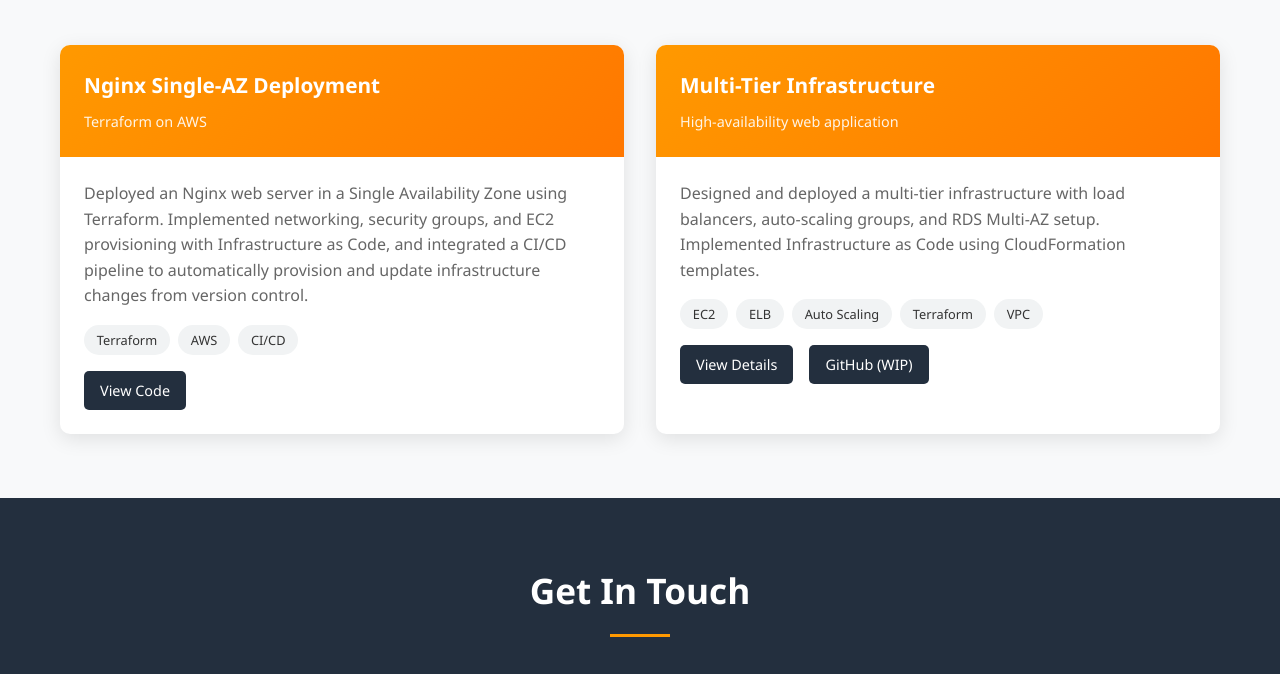
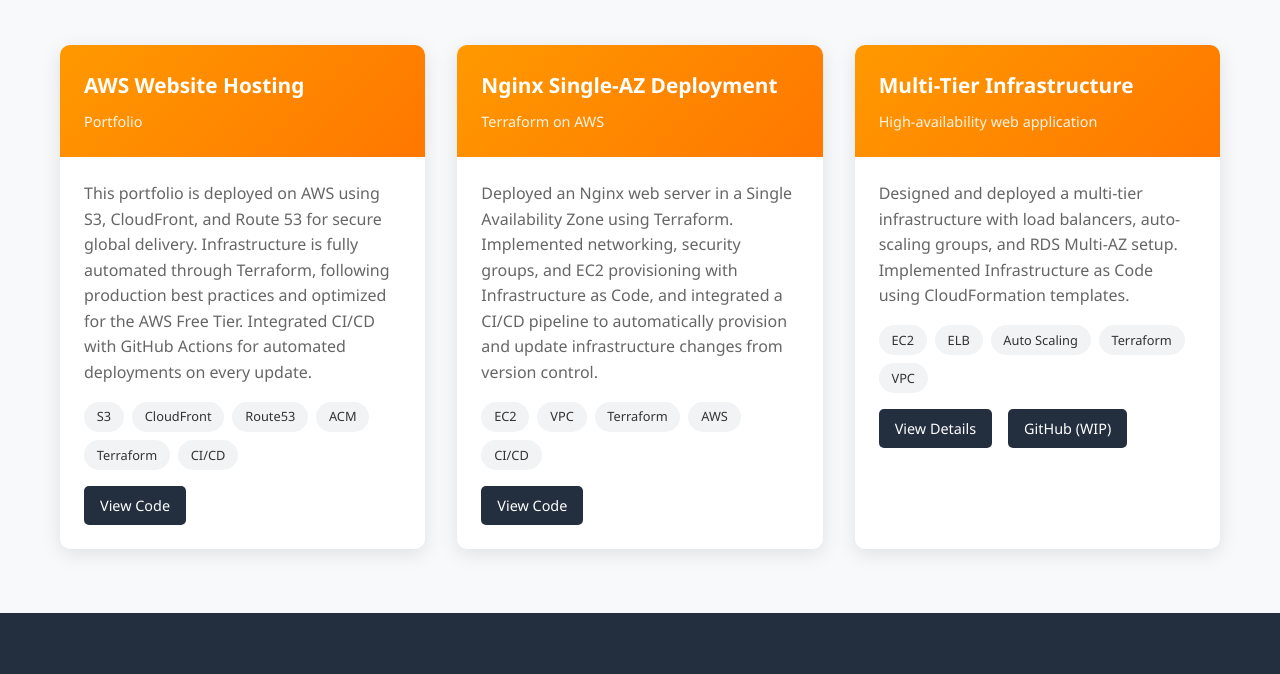
Before and after one commit to ggMat/Portfolio, a plain HTML site: page site/index.html in a window 1280 px wide. Shown: the part 725-1399 px from the top of the page. Drawn offline with Linux system fonts and the light colour scheme.

Commit message:
Add Web Hosting card on portfolio

```diff
--- a/site/index.html
+++ b/site/index.html
@@ -484,6 +484,33 @@
         <div class="container">
             <h2 class="section-title">Projects</h2>
             <div class="projects-grid">
+                <!-- Website Hosting Project -->
+                <div class="project-card fade-in">
+                    <div class="project-header">
+                        <h3 class="project-title">AWS Website Hosting</h3>
+                        <p class="project-subtitle">Portfolio</p>
+                    </div>
+                    <div class="project-content">
+                        <p class="project-description">
+                            This portfolio is deployed on AWS using S3, CloudFront, and Route 53 for secure global delivery.
+                            Infrastructure is fully automated through Terraform, following production best practices and optimized for the AWS Free Tier.
+                            Integrated CI/CD with GitHub Actions for automated deployments on every update.
+                        </p>
+                        <div class="tech-stack">
+                            <span class="tech-tag">S3</span>
+                            <span class="tech-tag">CloudFront</span>
+                            <span class="tech-tag">Route53</span>
+                            <span class="tech-tag">ACM</span>
+                            <span class="tech-tag">Terraform</span>
+                            <span class="tech-tag">CI/CD</span>
+                        </div>
+                        <div class="project-links">
+                            <a href="https://https://github.com/ggMat/Portfolio"
+                            target="_blank"
+                            class="project-link">View Code</a>
+                        </div>
+                    </div>
+                </div>
                 <!-- CI/CD Pipeline Project -->
                 <div class="project-card fade-in">
                     <div class="project-header">
@@ -498,6 +525,8 @@
                             infrastructure changes from version control.
                         </p>
                         <div class="tech-stack">
+                            <span class="tech-tag">EC2</span>
+                            <span class="tech-tag">VPC</span>
                             <span class="tech-tag">Terraform</span>
                             <span class="tech-tag">AWS</span>
                             <span class="tech-tag">CI/CD</span>
```
